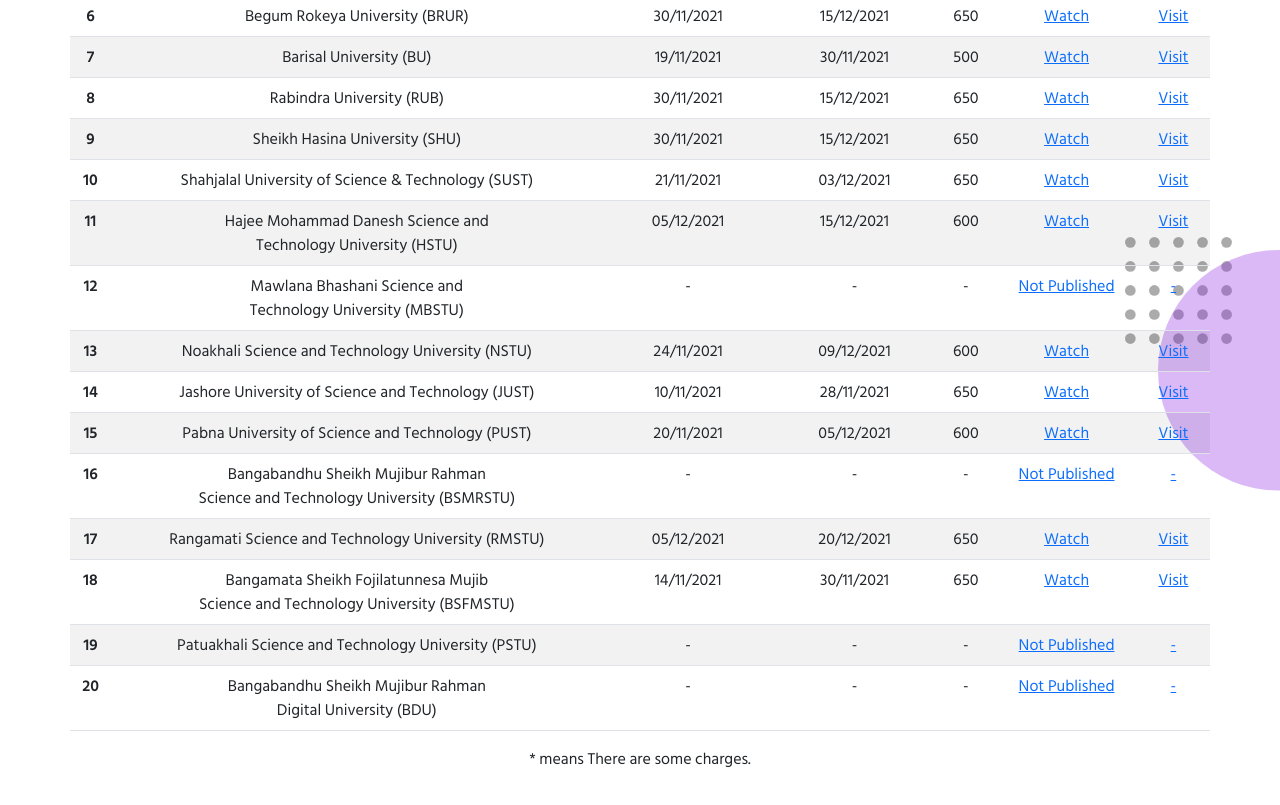
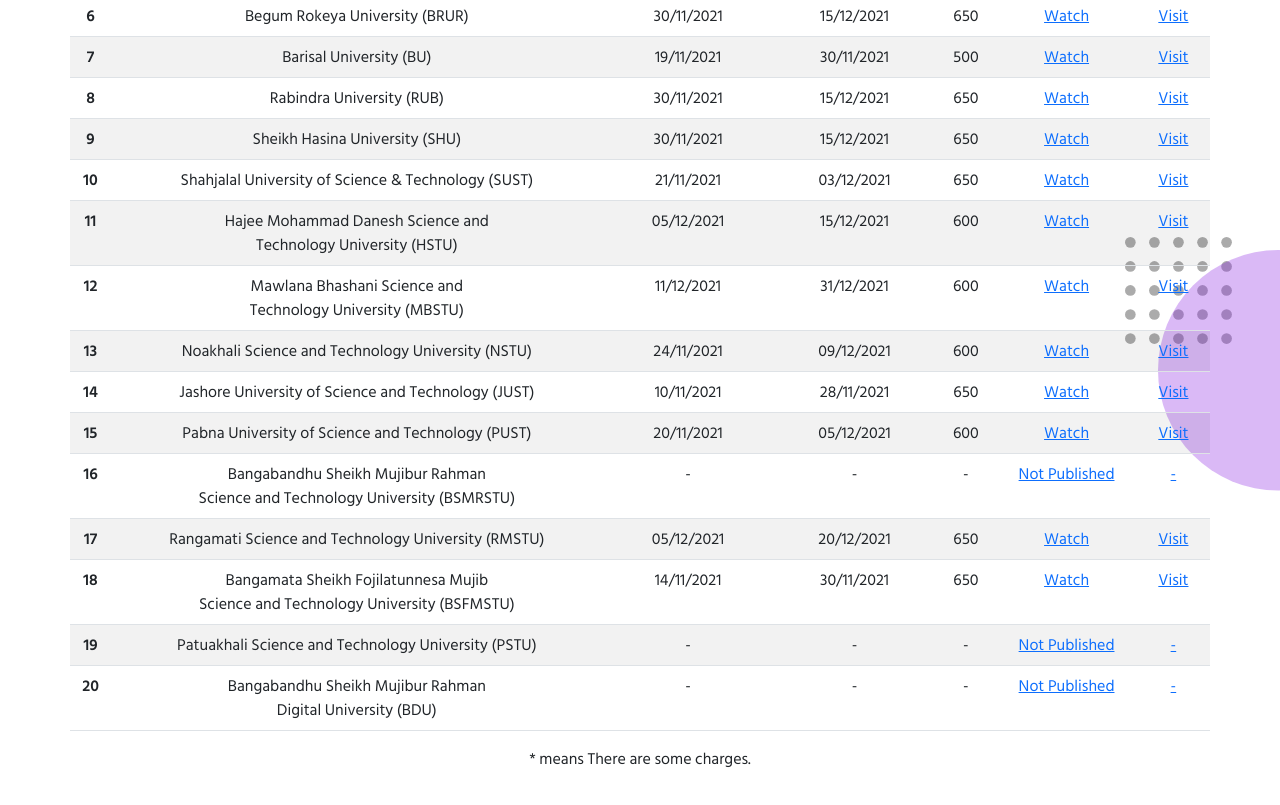
Before and after one commit to fakhrulalamyamin/gst-update, a plain HTML site: page index.html in a window 1280 px wide. Shown: the part 1480-2285 px from the top of the page. Drawn offline with nearby package versions, Linux system fonts and the light colour scheme.

Commit message:
MBSTU Updated

```diff
--- a/index.html
+++ b/index.html
@@ -242,11 +242,11 @@
                 <tr>
                   <th scope="row">12</th>
                   <td>Mawlana Bhashani Science and <br> Technology University (MBSTU)</td>
-                  <td>-</td>
-                  <td>-</td>
-                  <td>-</td>
-                  <td><a href="#">Not Published</a></td>
-                  <td><a href="#" target="_blank">-</a></td>
+                  <td>11/12/2021</td>
+                  <td>31/12/2021</td>
+                  <td>600</td>
+                  <td><a href="./files/mbstu.jpg">Watch</a></td>
+                  <td><a href="https://mbstu-admission.org/" target="_blank">Visit</a></td>
                 </tr>
                 <tr>
                   <th scope="row">13</th>
```
Also changed, not shown: files/mbstu.jpg (added).
